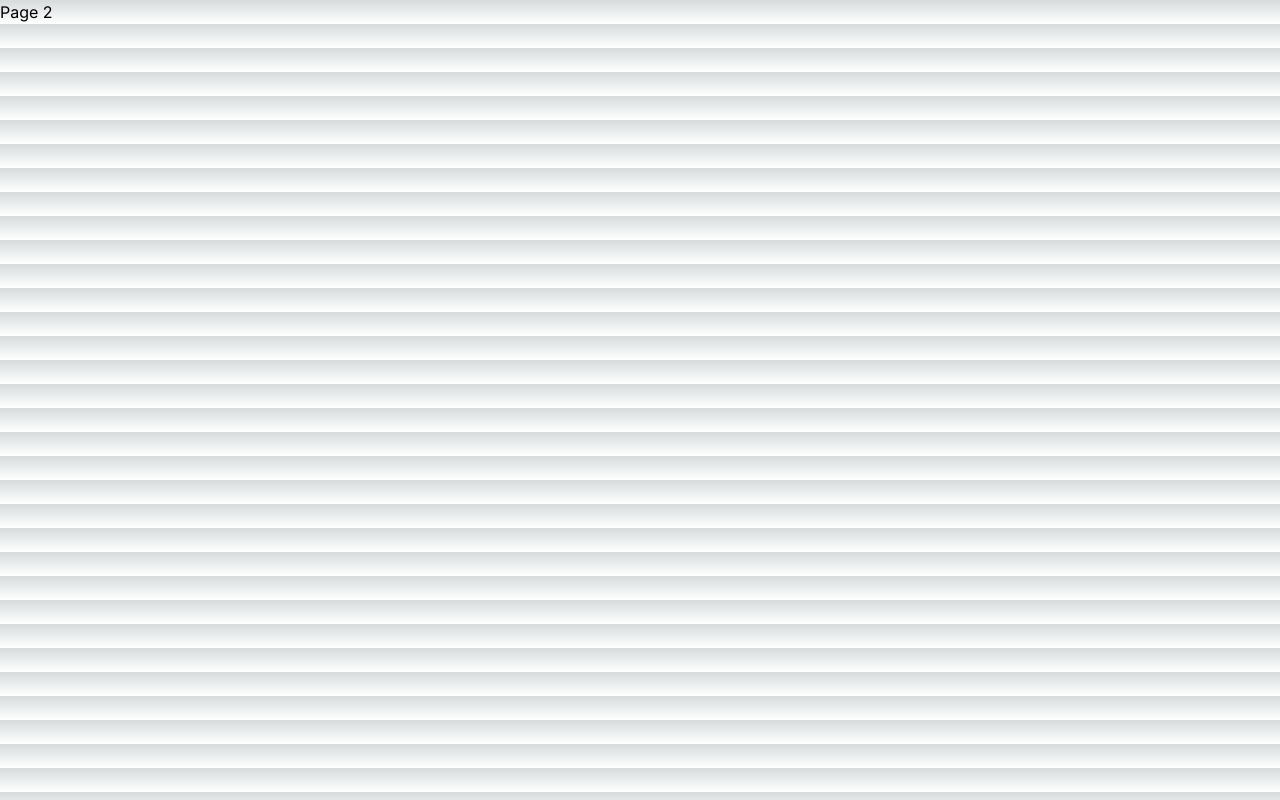
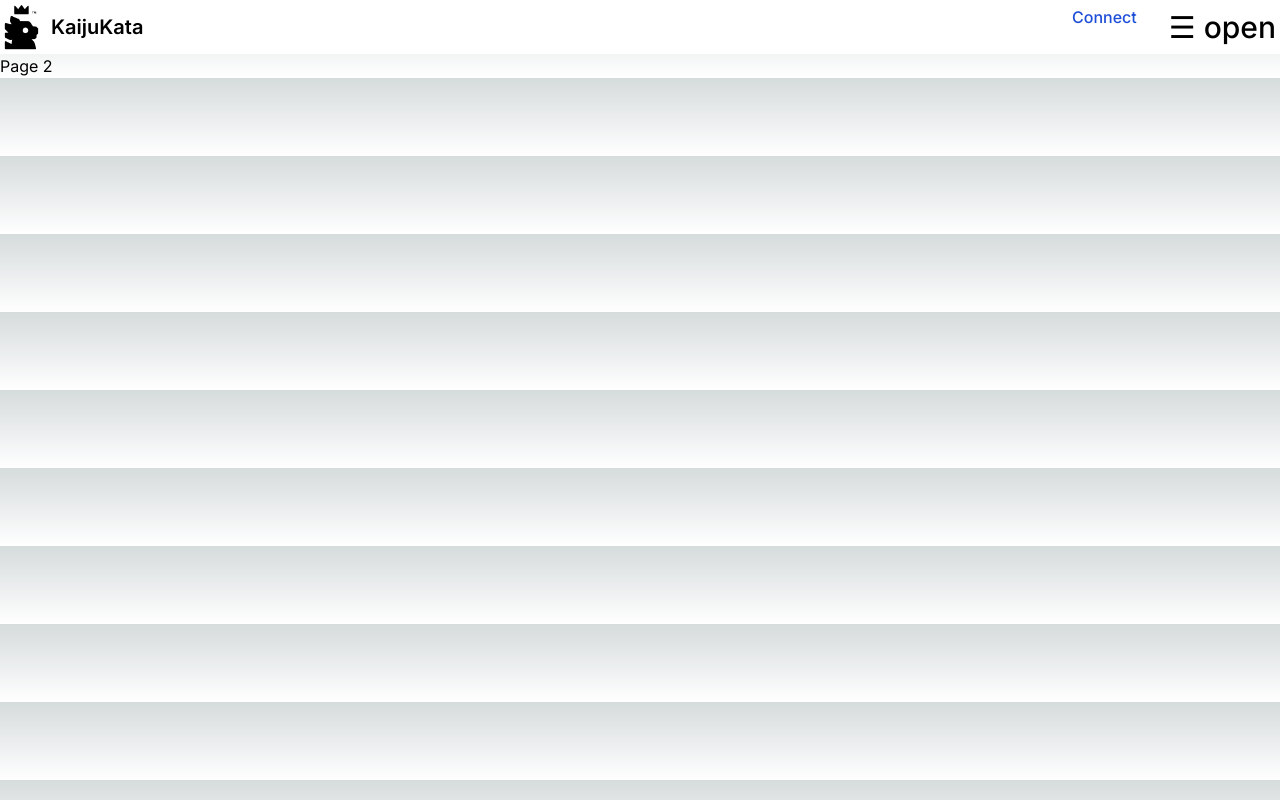
Before and after one commit to BoxedFruits/KaijuKata, a Next.js app: page /ethereum_lessons/chapter_1/2 in a window 1280 px wide. Built offline with nearby package versions, Linux system fonts and the light colour scheme.

Commit message:
add layout to main lessons

```diff
--- /dev/null
+++ b/app/ethereum_lessons/chapter_1/layout.tsx
@@ -0,0 +1,17 @@
+import Navbar from '../../layout_components/navbar'
+
+const LessonLayout = ({
+    children,
+}: {
+    children: React.ReactNode
+}) => {
+     return (
+        <>
+            <Navbar/>
+            <main>{children}</main>
+        </>
+    )
+}
+
+
+export default LessonLayout;
```
